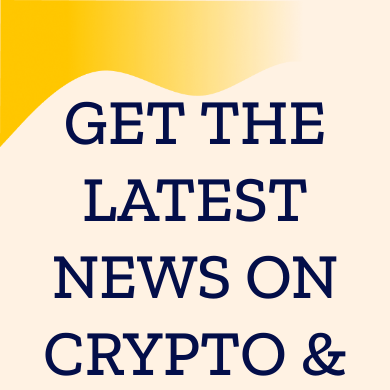
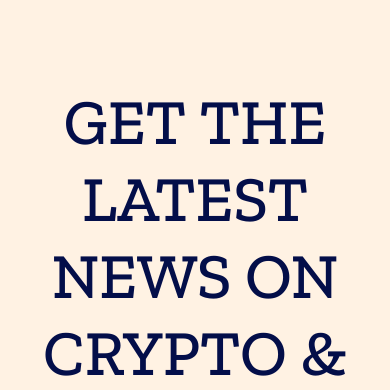
Before and after one commit to Akiwacky/Project_News_Subscription, a Flask app: page / in a window 390 px wide; the page is wider, and only the part inside the window is pictured. Shown: the part 56-446 px from the top of that part. Run offline with Flask 2, Linux system fonts and the light colour scheme; some web fonts are replaced.

Commit message:
First Commit

```diff
--- a/static/css/style.css
+++ b/static/css/style.css
@@ -110,11 +110,6 @@ header button{
     color: #030E49;
 }
 
-/*.services-deck .row {*/
-/*    !*padding: 2.5rem;*!*/
-/*    !*margin: 6rem;*!*/
-/*}*/
-
 .card-img-top{
     width: 80px;
     height: 80px;
@@ -135,11 +130,6 @@ header button{
     background-color: white;
     padding: 2rem;
 }
-
-/*.review-deck .row {*/
-/*    padding: 0 2.5rem;*/
-/*    margin: 6rem;*/
-/*}*/
 
 .review-deck h1{
     margin-left: 2rem;
@@ -264,8 +254,7 @@ form {
     padding-top: 1rem;
 }
 
-@media (min-width: 375px)
-and (max-width: 812px) {
+@media (max-width: 1024px) {
 
     .description {
         left: 0;
@@ -276,8 +265,8 @@ and (max-width: 812px) {
         text-align: center;
     }
 
-    .wave-two{
-        height: 149px;
+    .wave-two {
+        display: none;
     }
 
     .about-us-title{
@@ -288,11 +277,6 @@ and (max-width: 812px) {
         text-align: center;
     }
 
-    /*.services-deck {*/
-    /*    left: 0;*/
-    /*    padding: 0;*/
-    /*}*/
-
     .services-deck .row{
         padding: 0 0 2em 0;
     }
@@ -300,11 +284,6 @@ and (max-width: 812px) {
     .services-deck h1 {
         padding-top: 2em;
     }
-
-    /*.review-deck {*/
-    /*    left: 0;*/
-    /*    padding: 0;*/
-    /*}*/
 
     .review-deck .row{
         padding: 0 0 2em 0;
```
Lines whose indentation alone changed are shown as unchanged.
